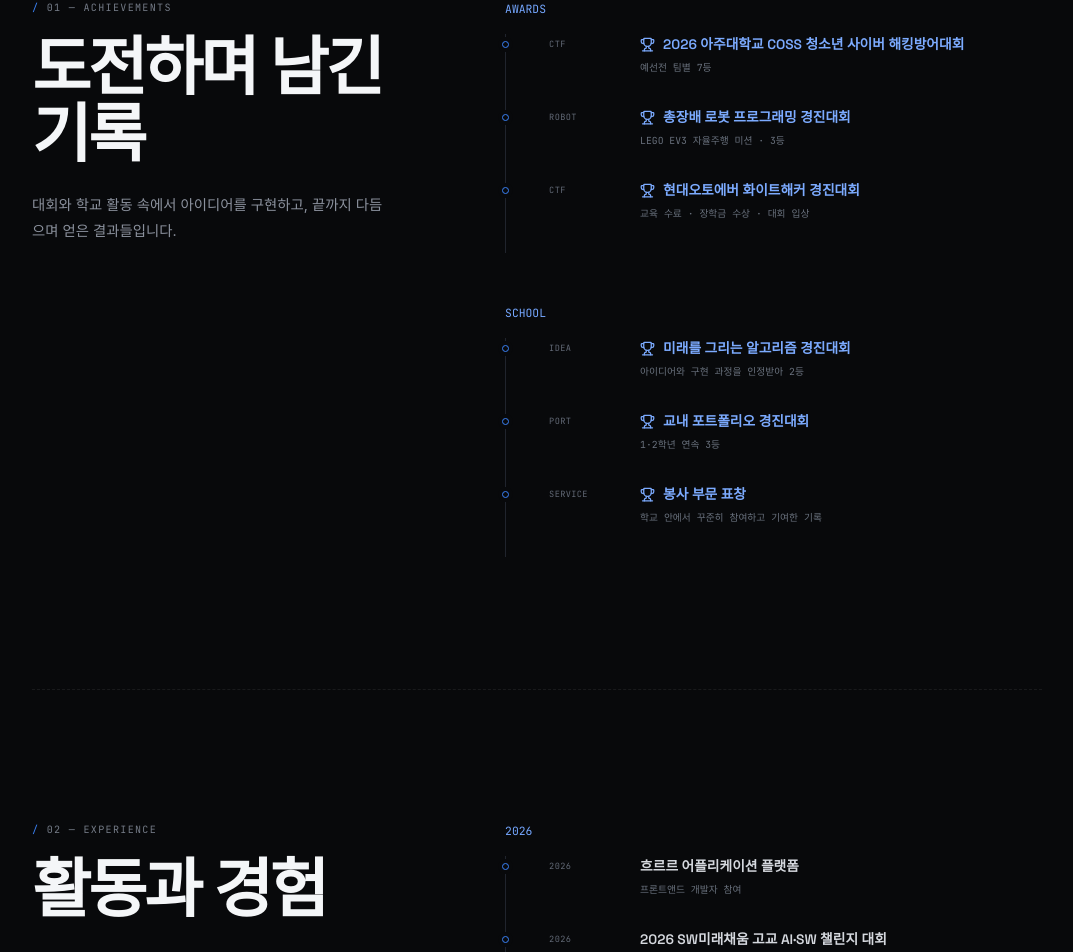
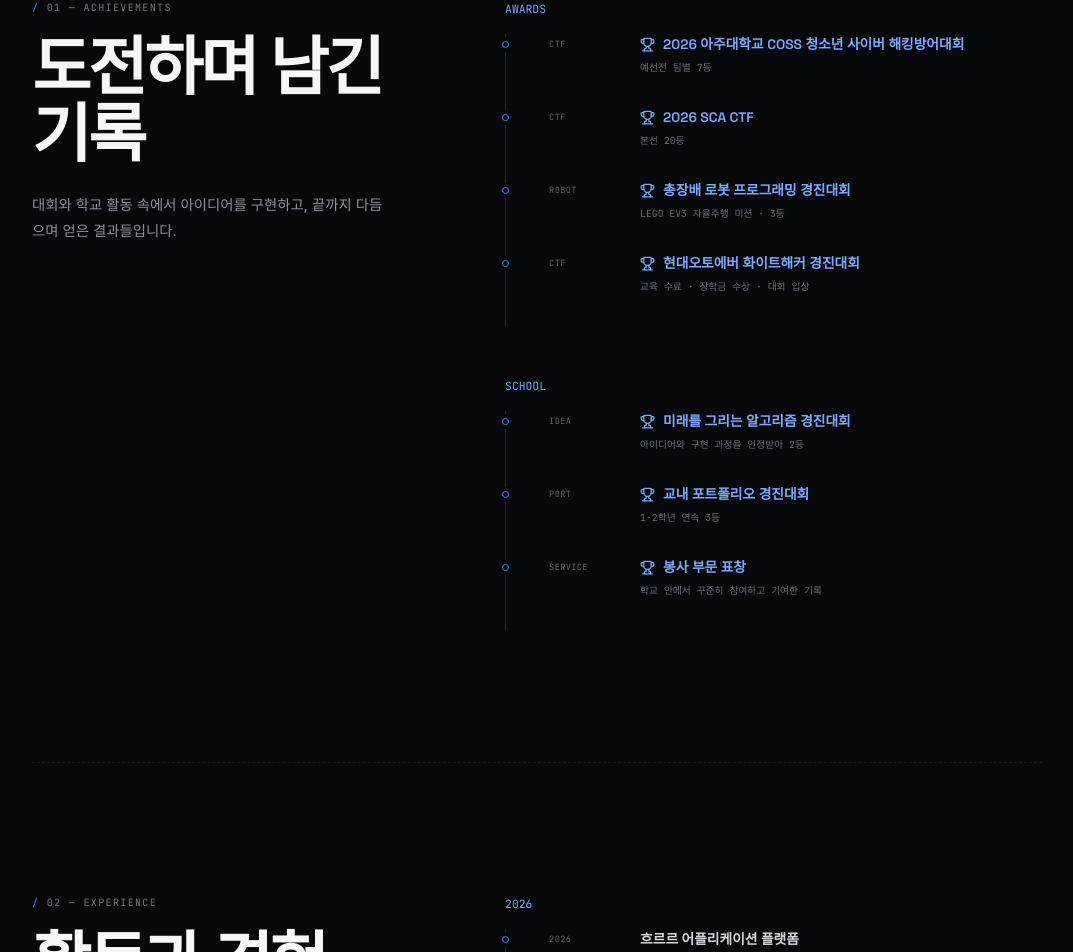
Before and after one commit to luka0116kjh/portfolio-react, a React (Vite) app: page / in a window 1280 px wide. Shown: the part 1374-2326 px from the top of the page, without its empty margins (103-1176 px from the left). Built offline with nearby package versions, Linux system fonts and the light colour scheme; a web font is replaced by a local one.

Commit message:
feat: add new award entry for 2026 SCA CTF and remove outdated activity entry

```diff
--- a/src/App.jsx
+++ b/src/App.jsx
@@ -59,6 +59,7 @@ const achievementHistory = [
     year: 'AWARDS',
     items: [
       { date: 'CTF', title: '2026 아주대학교 COSS 청소년 사이버 해킹방어대회', detail: '예선전 팀별 7등', award: true },
+      { date: 'CTF', title: '2026 SCA CTF', detail: '본선 20등', award: true },
       { date: 'ROBOT', title: '총장배 로봇 프로그래밍 경진대회', detail: 'LEGO EV3 자율주행 미션 · 3등', award: true },
       { date: 'CTF', title: '현대오토에버 화이트해커 경진대회', detail: '교육 수료 · 장학금 수상 · 대회 입상', award: true },
     ],
@@ -78,7 +79,6 @@ const activities = [
     year: '2026',
     items: [
       { date: '2026', title: '흐르르 어플리케이션 플랫폼', detail: '프론트앤드 개발자 참여' },
-      { date: '2026', title: '2026 SW미래채움 고교 AI·SW 챌린지 대회', detail: '프로그램 참여중' },
       { date: '2026', title: '경기 청소년 사이버 보안 캠프', detail: '프로그램 참여중' },
       { date: 'RELEASE', title: 'GHAS 알리미 출시', detail: '급식과 시간표 정보를 제공하는 학교생활 웹앱을 Google Play, App Store에 출시' },
       { date: '2026', title: 'The Ignition 2026 :: YHHS X Hashed', detail: '컨퍼런스 참여' },
```
